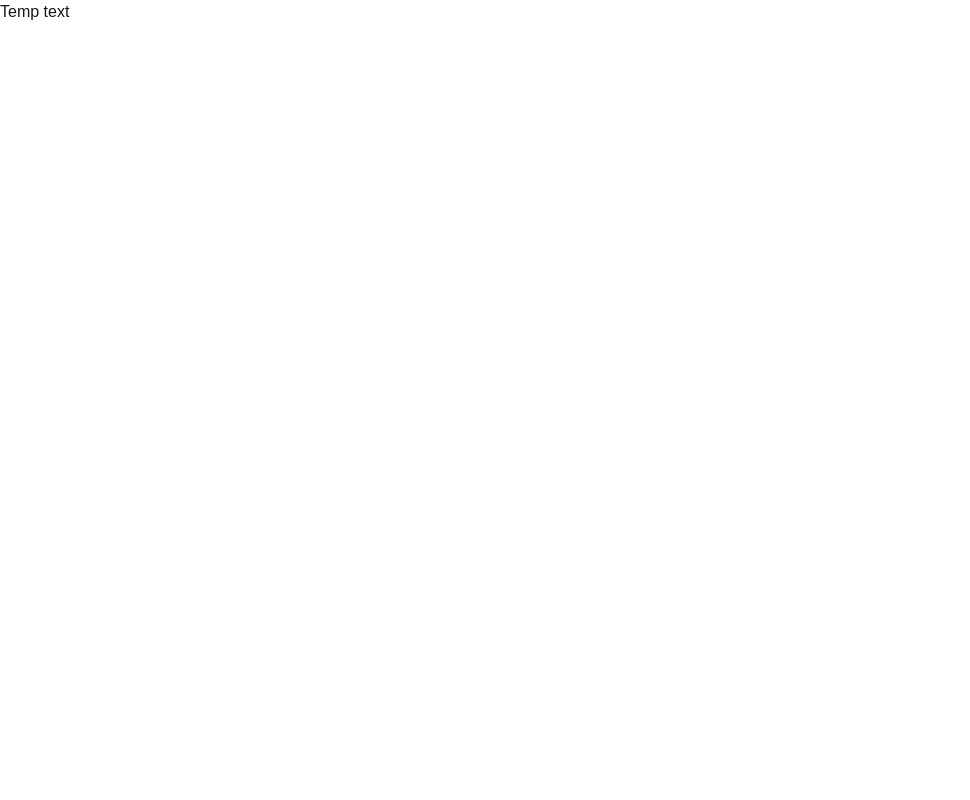
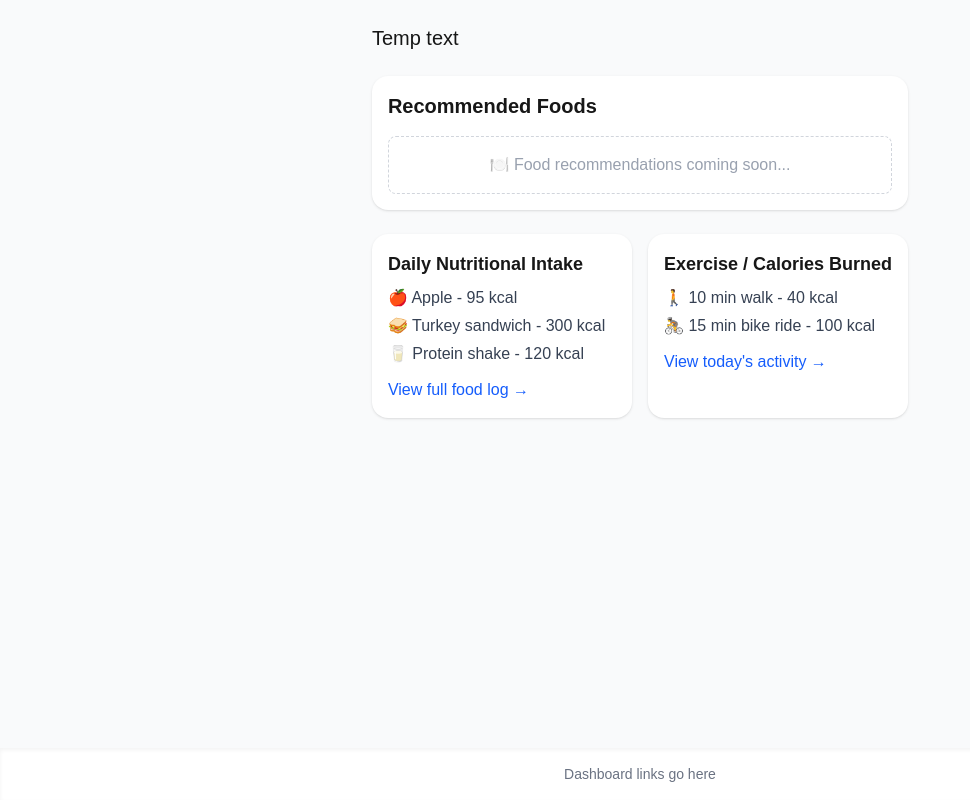
Before and after one commit to Sharif15/Nutritional_health_app, a Next.js app: page / in a window 1280 px wide. Shown: the whole page, without its empty margins (0-970 px from the left). Built offline with nearby package versions, Linux system fonts and the light colour scheme.

Commit message:
General blueprint for homepage

```diff
--- a/src/app/page.tsx
+++ b/src/app/page.tsx
@@ -1,13 +1,56 @@
 import Image from "next/image";
+import Link from "next/link";
 
 export default function Home() {
   return (
-    <div>
-      <main>
-        <p>Temp text</p>
+    <div className="min-h-screen flex flex-col bg-gray-50">
+      <main className="flex-grow px-4 py-6 space-y-6 max-w-5xl mx-auto">
+        {/* Placeholder or hero */}
+        <section>
+          <p className="text-xl font-medium">Temp text</p>
+        </section>
+
+        {/* Your visual bar graph (NutritionBars component placeholder) */}
+        {/* <NutritionBars /> */}
+
+        {/* Food Recommendations */}
+        <section className="bg-white rounded-2xl shadow p-4">
+          <h2 className="text-xl font-semibold mb-2">Recommended Foods</h2>
+          <div className="mt-4 border border-dashed border-gray-300 rounded-lg p-4 text-center text-gray-400">
+            🍽️ Food recommendations coming soon...
+          </div>
+        </section>
+
+        {/* Intake + Exercise Preview */}
+        <section className="grid grid-cols-1 md:grid-cols-2 gap-4">
+          <div className="bg-white rounded-2xl shadow p-4">
+            <h2 className="text-lg font-semibold mb-2">Daily Nutritional Intake</h2>
+            <ul className="text-gray-700 space-y-1">
+              <li>🍎 Apple - 95 kcal</li>
+              <li>🥪 Turkey sandwich - 300 kcal</li>
+              <li>🥛 Protein shake - 120 kcal</li>
+            </ul>
+            <Link href="/food-tracking" className="mt-3 inline-block text-blue-600 hover:underline">
+              View full food log →
+            </Link>
+          </div>
+
+          <div className="bg-white rounded-2xl shadow p-4">
+            <h2 className="text-lg font-semibold mb-2">Exercise / Calories Burned</h2>
+            <ul className="text-gray-700 space-y-1">
+              <li>🚶 10 min walk - 40 kcal</li>
+              <li>🚴 15 min bike ride - 100 kcal</li>
+            </ul>
+            <Link href="/exercise-tracking" className="mt-3 inline-block text-blue-600 hover:underline">
+              View today's activity →
+            </Link>
+          </div>
+        </section>
       </main>
-      <footer>
 
+      <footer className="bg-white shadow-inner p-4 mt-6">
+        {/* Replace with your <Navbar /> or <DashboardLinks /> */}
+        <div className="text-center text-sm text-gray-500">Dashboard links go here</div>
       </footer>
     </div>
   );
```
